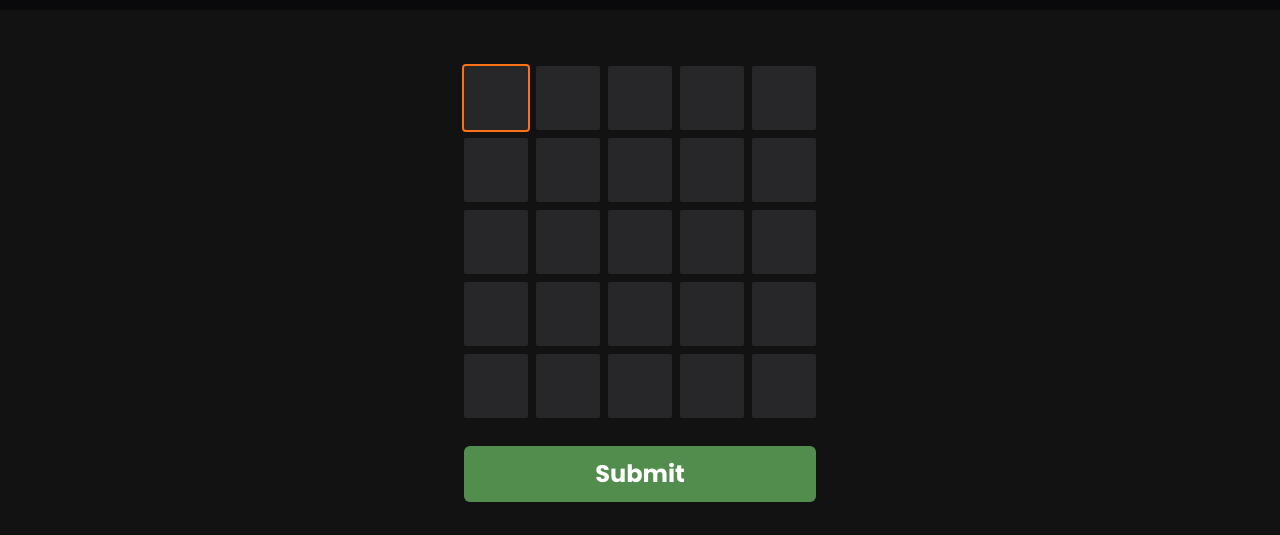
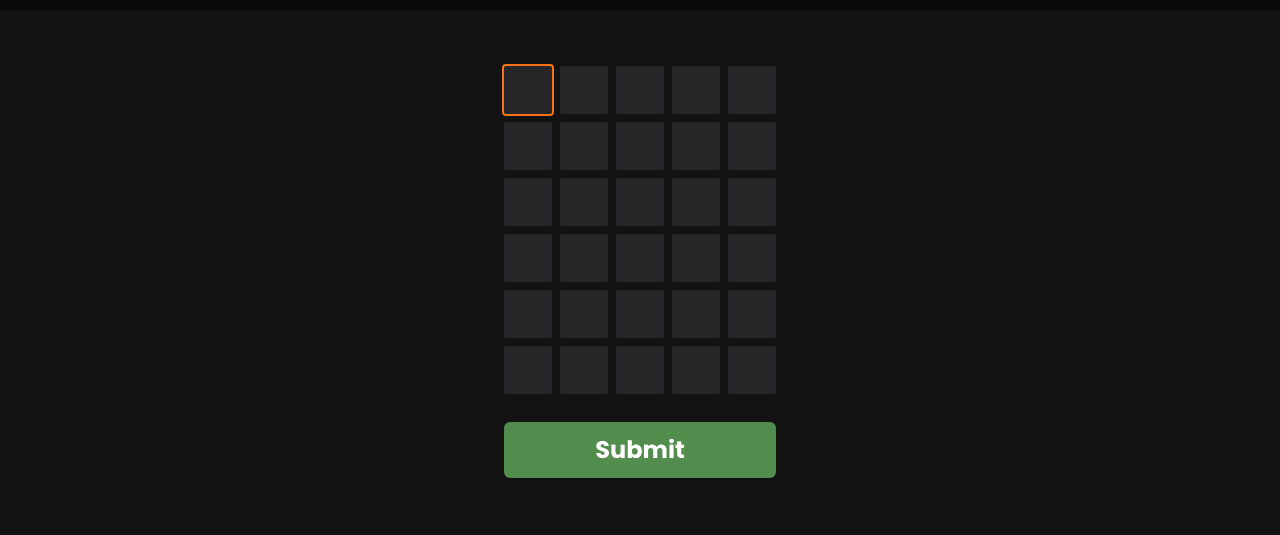
Before and after one commit to aryann-21/Guess-The-Word, a plain HTML site: page index.html in a window 1280 px wide. Shown: the part 70-605 px from the top of the page. Drawn offline with nearby package versions, Linux system fonts and the light colour scheme.

Commit message:
add 6 rows

```diff
--- a/index.html
+++ b/index.html
@@ -25,39 +25,46 @@
     <div id="wordle-container"
       class="container w-fit h-fit p-4 grid grid-rows-5 gap-2 rounded-md text-zinc-100 text-3xl font-extrabold">
       <div class="grid grid-cols-5 gap-2">
-        <input class="bg-zinc-800 w-16 h-16 rounded-sm text-center" maxlength="1"></input>
-        <input class="bg-zinc-800 w-16 h-16 rounded-sm text-center" maxlength="1"></input>
-        <input class="bg-zinc-800 w-16 h-16 rounded-sm text-center" maxlength="1"></input>
-        <input class="bg-zinc-800 w-16 h-16 rounded-sm text-center" maxlength="1"></input>
-        <input class="bg-zinc-800 w-16 h-16 rounded-sm text-center" maxlength="1"></input>
+        <input class="bg-zinc-800 w-12 h-12 rounded-sm text-center" maxlength="1"></input>
+        <input class="bg-zinc-800 w-12 h-12 rounded-sm text-center" maxlength="1"></input>
+        <input class="bg-zinc-800 w-12 h-12 rounded-sm text-center" maxlength="1"></input>
+        <input class="bg-zinc-800 w-12 h-12 rounded-sm text-center" maxlength="1"></input>
+        <input class="bg-zinc-800 w-12 h-12 rounded-sm text-center" maxlength="1"></input>
       </div>
       <div class="grid grid-cols-5 gap-2">
-        <input class="bg-zinc-800 w-16 h-16 rounded-sm text-center" maxlength="1" disabled></input>
-        <input class="bg-zinc-800 w-16 h-16 rounded-sm text-center" maxlength="1" disabled></input>
-        <input class="bg-zinc-800 w-16 h-16 rounded-sm text-center" maxlength="1" disabled></input>
-        <input class="bg-zinc-800 w-16 h-16 rounded-sm text-center" maxlength="1" disabled></input>
-        <input class="bg-zinc-800 w-16 h-16 rounded-sm text-center" maxlength="1" disabled></input>
+        <input class="bg-zinc-800 w-12 h-12 rounded-sm text-center" maxlength="1" disabled></input>
+        <input class="bg-zinc-800 w-12 h-12 rounded-sm text-center" maxlength="1" disabled></input>
+        <input class="bg-zinc-800 w-12 h-12 rounded-sm text-center" maxlength="1" disabled></input>
+        <input class="bg-zinc-800 w-12 h-12 rounded-sm text-center" maxlength="1" disabled></input>
+        <input class="bg-zinc-800 w-12 h-12 rounded-sm text-center" maxlength="1" disabled></input>
       </div>
       <div class="grid grid-cols-5 gap-2">
-        <input class="bg-zinc-800 w-16 h-16 rounded-sm text-center" maxlength="1" disabled></input>
-        <input class="bg-zinc-800 w-16 h-16 rounded-sm text-center" maxlength="1" disabled></input>
-        <input class="bg-zinc-800 w-16 h-16 rounded-sm text-center" maxlength="1" disabled></input>
-        <input class="bg-zinc-800 w-16 h-16 rounded-sm text-center" maxlength="1" disabled></input>
-        <input class="bg-zinc-800 w-16 h-16 rounded-sm text-center" maxlength="1" disabled></input>
+        <input class="bg-zinc-800 w-12 h-12 rounded-sm text-center" maxlength="1" disabled></input>
+        <input class="bg-zinc-800 w-12 h-12 rounded-sm text-center" maxlength="1" disabled></input>
+        <input class="bg-zinc-800 w-12 h-12 rounded-sm text-center" maxlength="1" disabled></input>
+        <input class="bg-zinc-800 w-12 h-12 rounded-sm text-center" maxlength="1" disabled></input>
+        <input class="bg-zinc-800 w-12 h-12 rounded-sm text-center" maxlength="1" disabled></input>
       </div>
       <div class="grid grid-cols-5 gap-2">
-        <input class="bg-zinc-800 w-16 h-16 rounded-sm text-center" maxlength="1" disabled></input>
-        <input class="bg-zinc-800 w-16 h-16 rounded-sm text-center" maxlength="1" disabled></input>
-        <input class="bg-zinc-800 w-16 h-16 rounded-sm text-center" maxlength="1" disabled></input>
-        <input class="bg-zinc-800 w-16 h-16 rounded-sm text-center" maxlength="1" disabled></input>
-        <input class="bg-zinc-800 w-16 h-16 rounded-sm text-center" maxlength="1" disabled></input>
+        <input class="bg-zinc-800 w-12 h-12 rounded-sm text-center" maxlength="1" disabled></input>
+        <input class="bg-zinc-800 w-12 h-12 rounded-sm text-center" maxlength="1" disabled></input>
+        <input class="bg-zinc-800 w-12 h-12 rounded-sm text-center" maxlength="1" disabled></input>
+        <input class="bg-zinc-800 w-12 h-12 rounded-sm text-center" maxlength="1" disabled></input>
+        <input class="bg-zinc-800 w-12 h-12 rounded-sm text-center" maxlength="1" disabled></input>
       </div>
       <div class="grid grid-cols-5 gap-2">
-        <input class="bg-zinc-800 w-16 h-16 rounded-sm text-center" maxlength="1" disabled></input>
-        <input class="bg-zinc-800 w-16 h-16 rounded-sm text-center" maxlength="1" disabled></input>
-        <input class="bg-zinc-800 w-16 h-16 rounded-sm text-center" maxlength="1" disabled></input>
-        <input class="bg-zinc-800 w-16 h-16 rounded-sm text-center" maxlength="1" disabled></input>
-        <input class="bg-zinc-800 w-16 h-16 rounded-sm text-center" maxlength="1" disabled></input>
+        <input class="bg-zinc-800 w-12 h-12 rounded-sm text-center" maxlength="1" disabled></input>
+        <input class="bg-zinc-800 w-12 h-12 rounded-sm text-center" maxlength="1" disabled></input>
+        <input class="bg-zinc-800 w-12 h-12 rounded-sm text-center" maxlength="1" disabled></input>
+        <input class="bg-zinc-800 w-12 h-12 rounded-sm text-center" maxlength="1" disabled></input>
+        <input class="bg-zinc-800 w-12 h-12 rounded-sm text-center" maxlength="1" disabled></input>
+      </div>
+      <div class="grid grid-cols-5 gap-2">
+        <input class="bg-zinc-800 w-12 h-12 rounded-sm text-center" maxlength="1" disabled></input>
+        <input class="bg-zinc-800 w-12 h-12 rounded-sm text-center" maxlength="1" disabled></input>
+        <input class="bg-zinc-800 w-12 h-12 rounded-sm text-center" maxlength="1" disabled></input>
+        <input class="bg-zinc-800 w-12 h-12 rounded-sm text-center" maxlength="1" disabled></input>
+        <input class="bg-zinc-800 w-12 h-12 rounded-sm text-center" maxlength="1" disabled></input>
       </div>
       <button onclick="checkAns()"
         class="btn bg-[#538d4e] text-2xl font-bold text-white mt-5 h-14 rounded-md">Submit</button>
```
